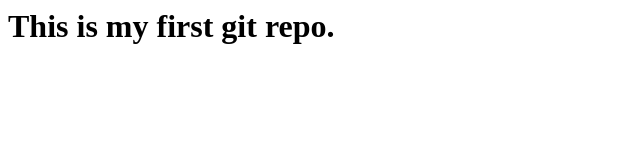
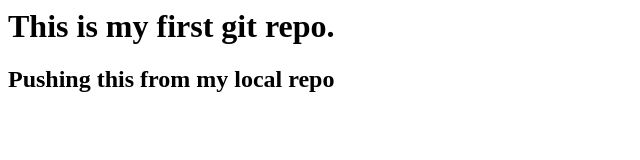
Before and after one commit to janell-anderson/lessonSeven, a plain HTML site: page index.html in a window 1280 px wide. Shown: the whole page, without its empty margins (0-640 px from the left). Drawn offline with Linux system fonts and the light colour scheme.

Commit message:
just added a h2 tag

```diff
--- a/index.html
+++ b/index.html
@@ -1 +1,2 @@
 <h1> This is my first git repo.</h1>
+<h2> Pushing this from my local repo</h2>
```
